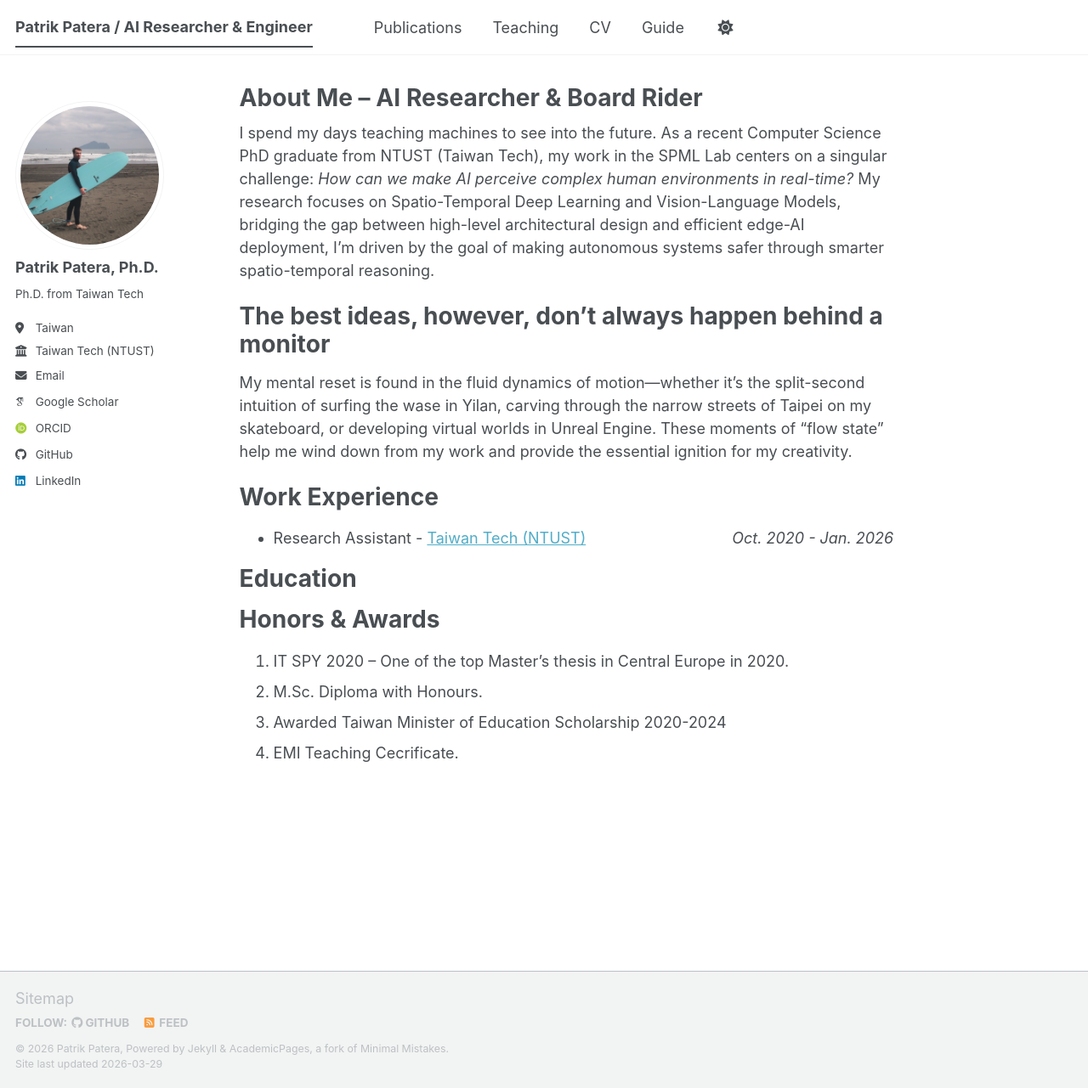
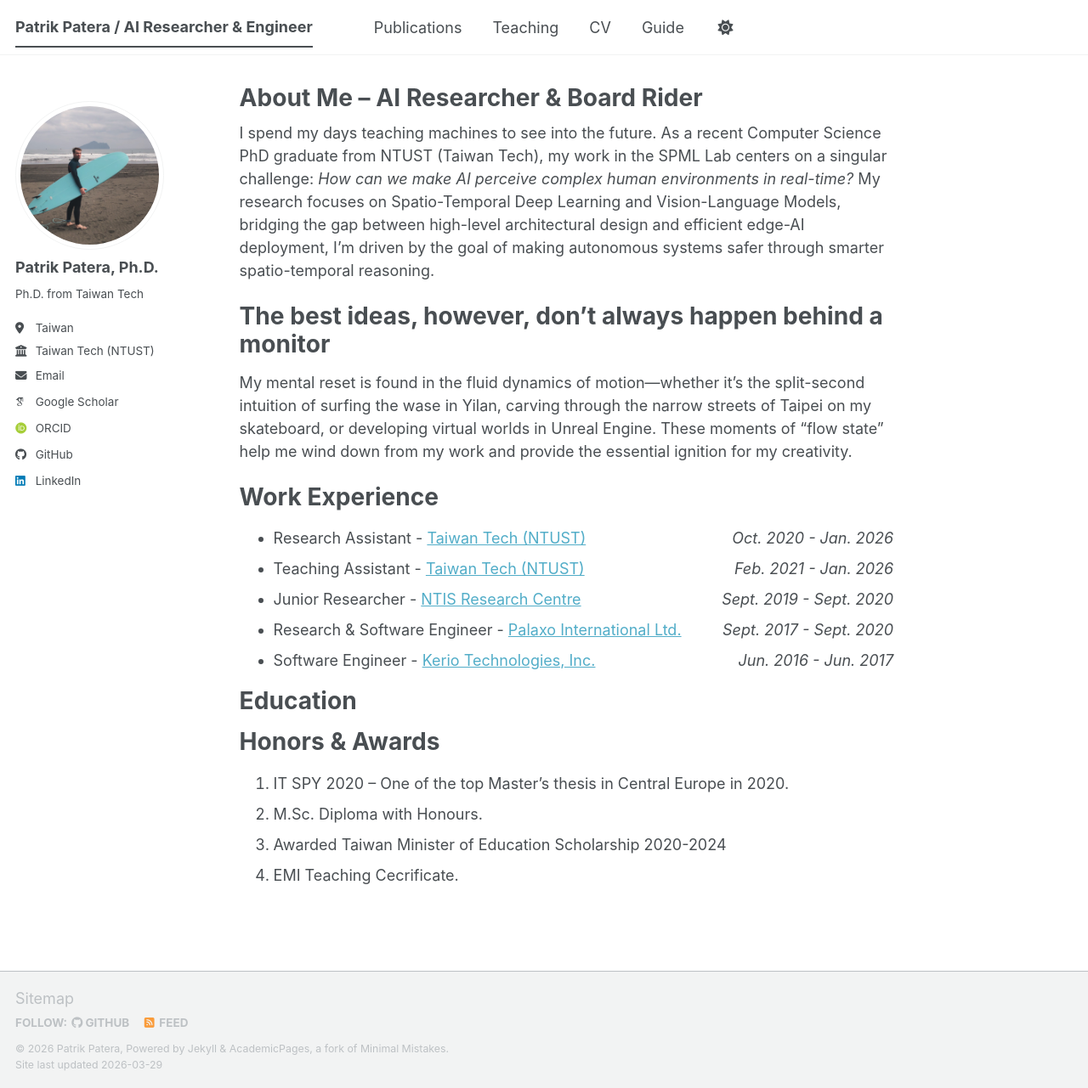
Before and after one commit to patpatera/patpatera.github.io, a Jekyll site: the page built from _pages/about.md, in a window 1280 px wide and 1281 px high. Shown: the whole window at 85% size. Built offline with Jekyll 4.4.1, drawn with Linux system fonts in a browser that asks for light colours; some web fonts are replaced; a script bundle is joined from its source files by our own code; library files that are not in the unit come from our copies.

Commit message:
Update about.md

```diff
--- a/_pages/about.md
+++ b/_pages/about.md
@@ -16,7 +16,12 @@ My mental reset is found in the fluid dynamics of motion—whether it’s the sp
 
 Work Experience
 ======
-* <p style="display: flex; flex-direction: row; justify-content: space-between; margin: 0 0 0.5em;"><span style="flex: 0 0 auto">Research Assistant -  <a href="https://ece.ntust.edu.tw/">Taiwan Tech (NTUST)</a></span> <span style="flex: 0 0 auto"><i>Oct. 2020 - Jan. 2026</i></span></p>
+* <p style="display: flex; flex-direction: row; justify-content: space-between; margin: 0 0 0.5em;"><span style="flex: 0 0 auto">Research Assistant -  <a href="https://www.ece.ntust.edu.tw/">Taiwan Tech (NTUST)</a></span> <span style="flex: 0 0 auto"><i>Oct. 2020 - Jan. 2026</i></span></p>
+* <p style="display: flex; flex-direction: row; justify-content: space-between; margin: 0 0 0.5em;"><span style="flex: 0 0 auto">Teaching Assistant -  <a href="https://www.ece.ntust.edu.tw/">Taiwan Tech (NTUST)</a></span> <span style="flex: 0 0 auto"><i>Feb. 2021 - Jan. 2026</i></span></p>
+* <p style="display: flex; flex-direction: row; justify-content: space-between; margin: 0 0 0.5em;"><span style="flex: 0 0 auto">Junior Researcher -  <a href="https://www.ntis.zcu.cz/en/index.html">NTIS Research Centre</a></span> <span style="flex: 0 0 auto"><i>Sept. 2019 - Sept. 2020</i></span></p>
+* <p style="display: flex; flex-direction: row; justify-content: space-between; margin: 0 0 0.5em;"><span style="flex: 0 0 auto">Research & Software Engineer -  <a href="https://www.palaxo.com/">Palaxo International Ltd.</a></span> <span style="flex: 0 0 auto"><i>Sept. 2017 - Sept. 2020</i></span></p>
+* <p style="display: flex; flex-direction: row; justify-content: space-between; margin: 0 0 0.5em;"><span style="flex: 0 0 auto">Software Engineer -  <a href="https://en.wikipedia.org/wiki/Kerio_Technologies">Kerio Technologies, Inc.</a></span> <span style="flex: 0 0 auto"><i>Jun. 2016 - Jun. 2017</i></span></p>
+
 
 Education
 ======
```
